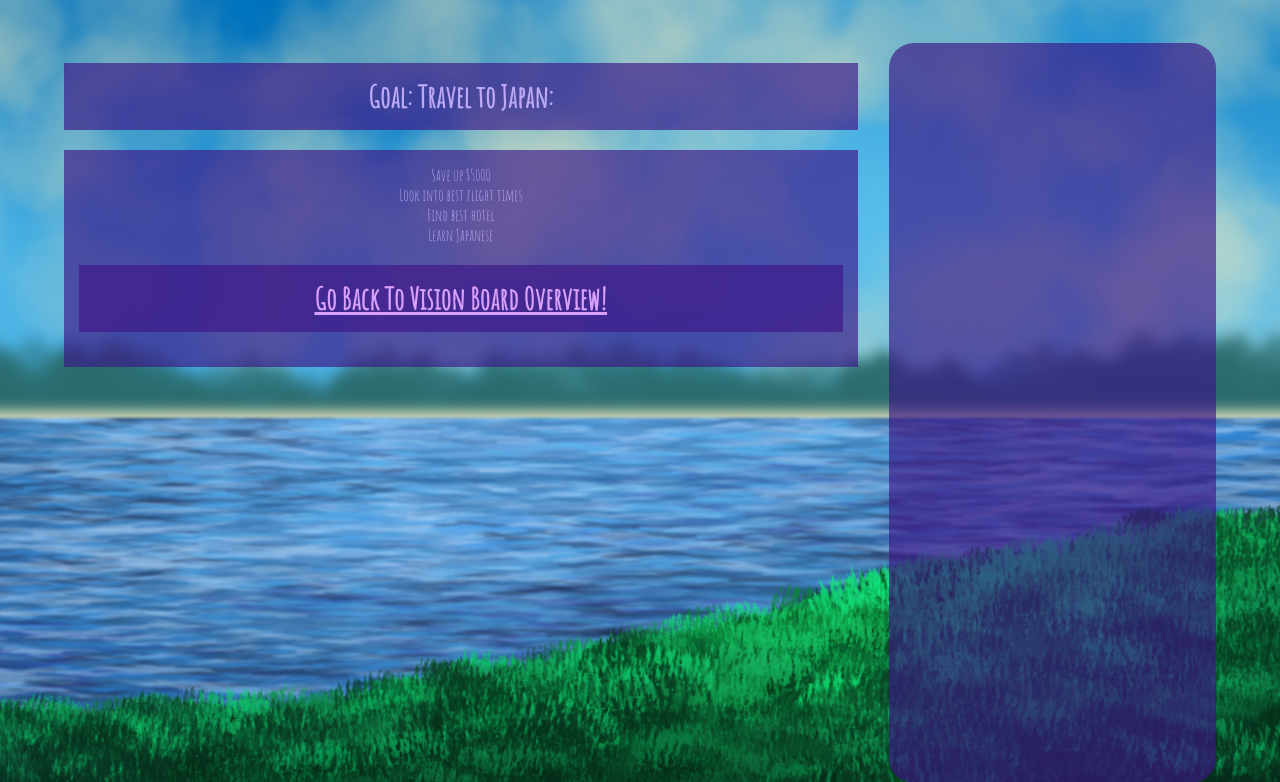
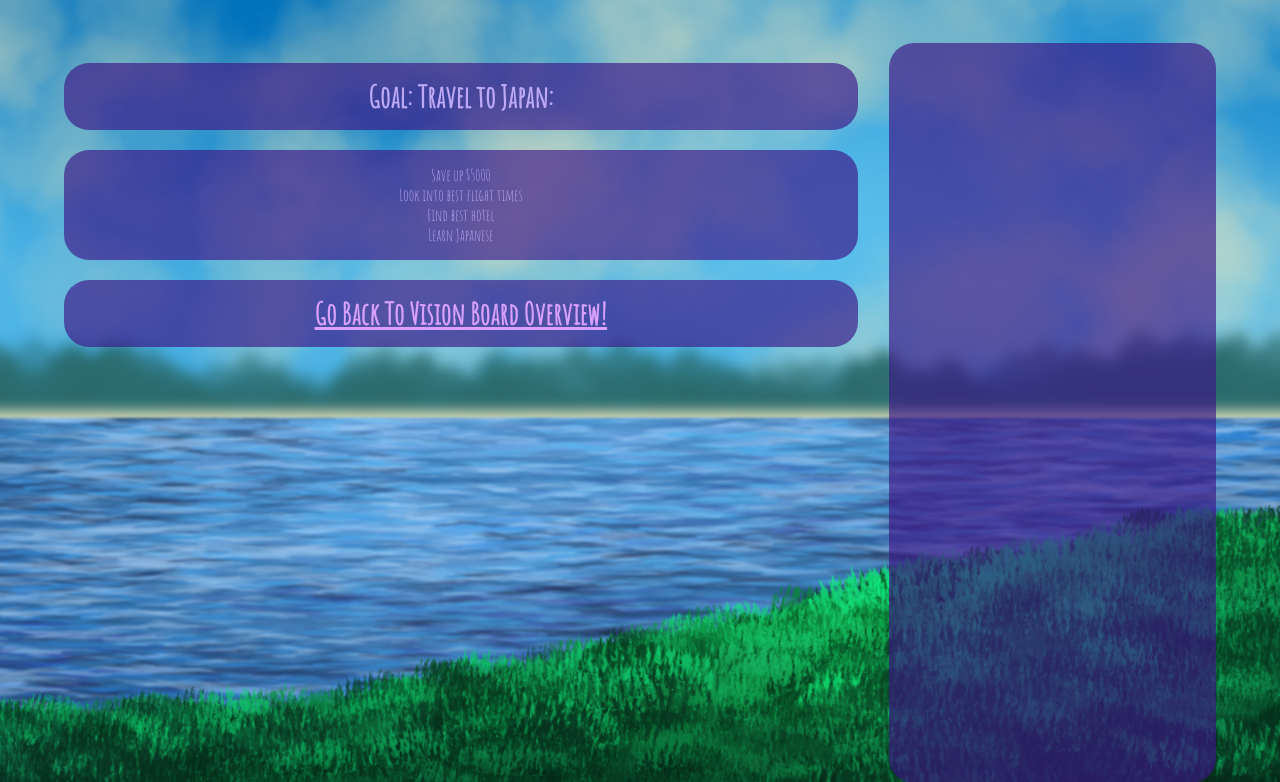
Before and after one commit to MousehMakes/Project3, a Node server app: page /travelBoard.html in a window 1280 px wide. Shown: the top 782 px of the page. Run offline with Node 20, Linux system fonts and the light colour scheme; some libraries are stand-ins or nearby versions.

Commit message:
new commit

```diff
--- a/assets/css/style.css
+++ b/assets/css/style.css
@@ -141,6 +141,7 @@ a {
 h1, .boardContainer2 {
     background-color: rgba(60, 20, 134, 0.65);
     padding: 15px;
+    border-radius: 25px;
 }
 
 .quoteBox {
--- a/travelBoard.html
+++ b/travelBoard.html
@@ -23,10 +23,11 @@
             <br> Find best hotel
             <br> Learn Japanese
             <br>
-            <h1>
+
+        </div>
+        <h1>
                 <a href="visionBoardOverview.html">Go Back To Vision Board Overview!</a>
-            </h1>
-        </div>
+        </h1>
     </div>
 
     <div class="visionBoardSidebar">
```
